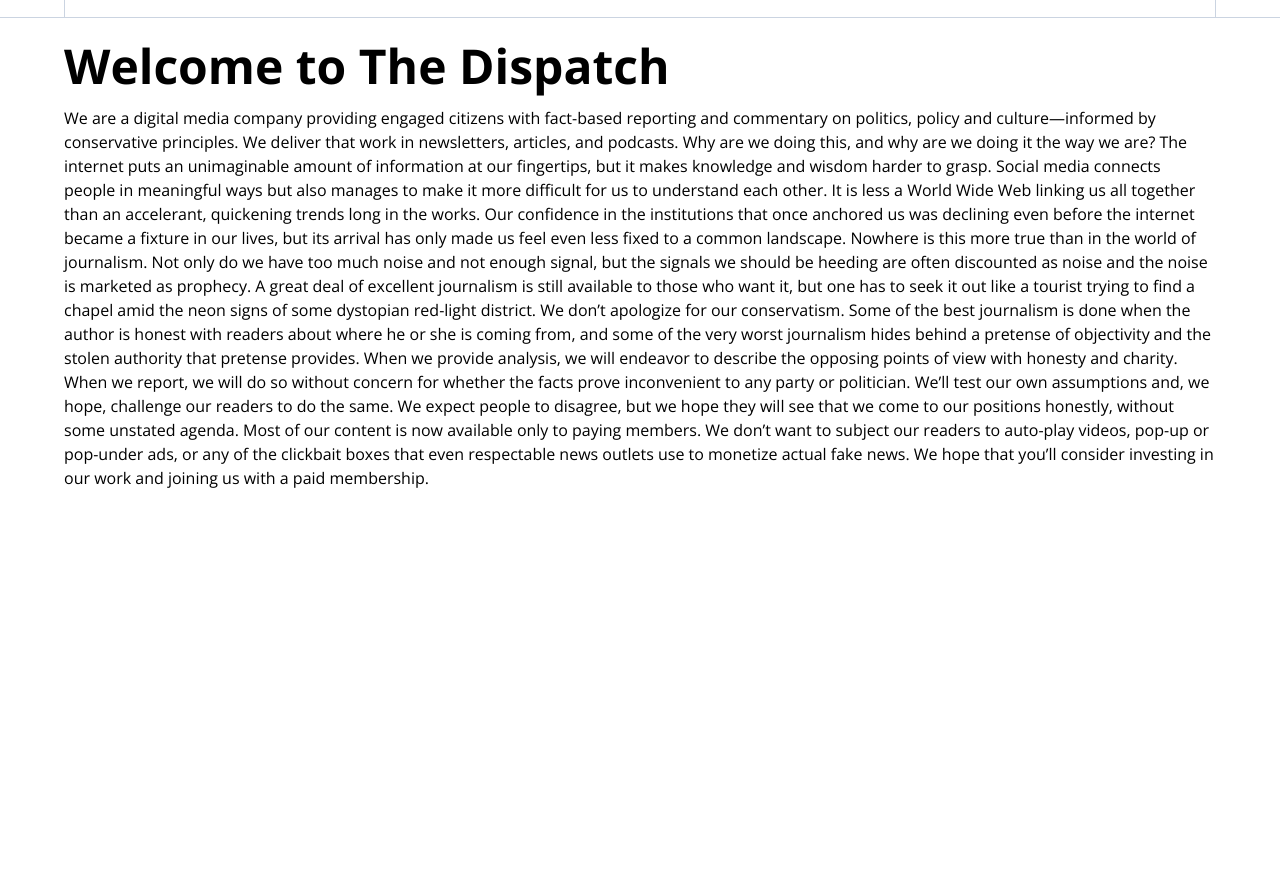
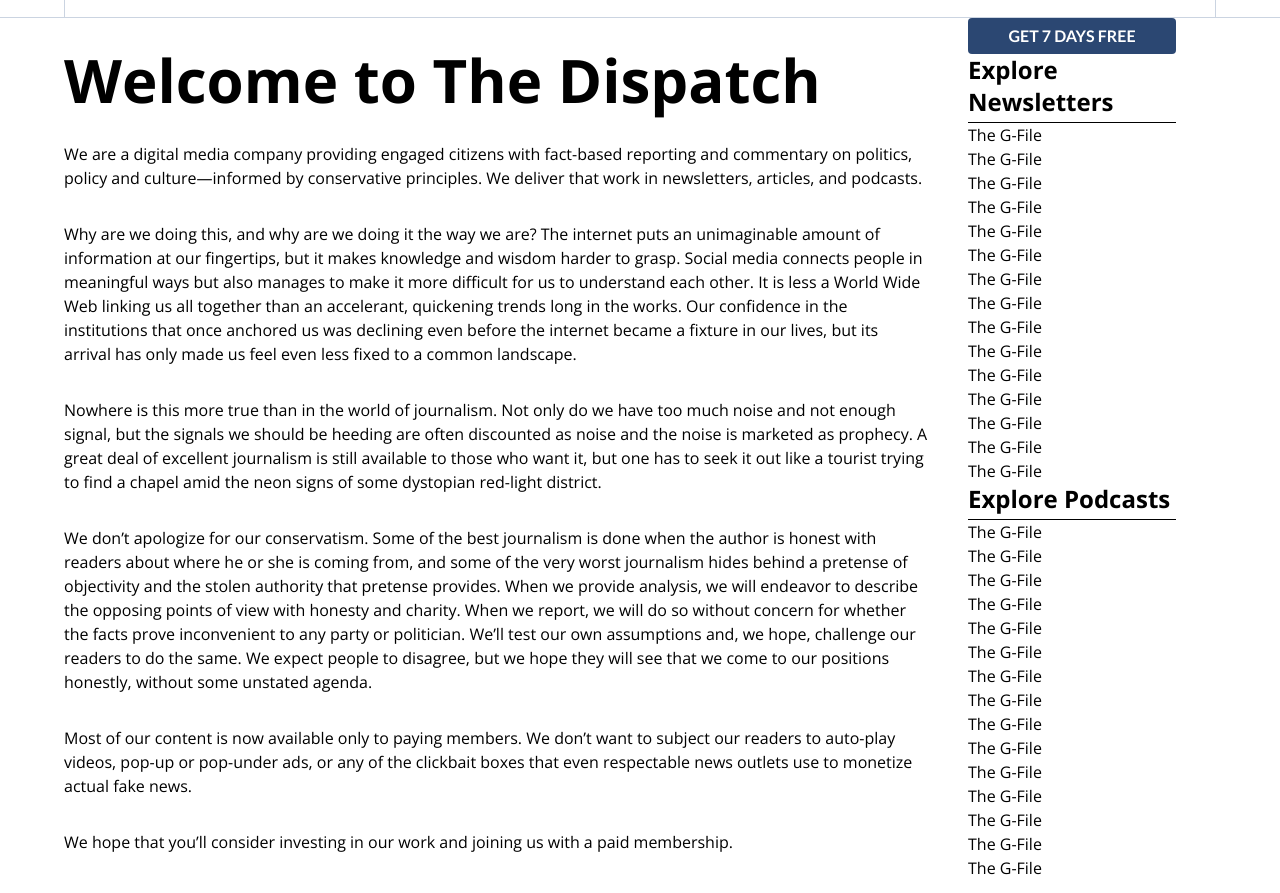
Before and after one commit to khaninshaldev/plain-chris-stirewalt, a website: page about.html in a window 1280 px wide. Shown: the part 59-952 px from the top of the page. Before the commit the page ends 800 px from the top, so only its background shows below. Drawn offline with nearby package versions, Linux system fonts and the light colour scheme.

Commit message:
functionality added

```diff
--- a/about.html
+++ b/about.html
@@ -31,17 +31,80 @@
       </section>
     </header>
 
-    <main class="container flex flex-col items-center">
-      <section class="pt-6 w-full flex flex-col justify-between">
-        <h1 class="text-5xl mb-4">Welcome to The Dispatch</h1>
+    <main class="container grid grid-cols-[3fr_1fr]">
+      <section class="main-column-one">
+        <section>
+          <h1 class="text-3xl lg:text-6xl my-8">Welcome to The Dispatch</h1>
 
-        <p>We are a digital media company providing engaged citizens with fact-based reporting and commentary on politics, policy and culture—informed by conservative principles. We deliver that work in newsletters, articles, and podcasts.
-          Why are we doing this, and why are we doing it the way we are? The internet puts an unimaginable amount of information at our fingertips, but it makes knowledge and wisdom harder to grasp. Social media connects people in meaningful ways but also manages to make it more difficult for us to understand each other. It is less a World Wide Web linking us all together than an accelerant, quickening trends long in the works. Our confidence in the institutions that once anchored us was declining even before the internet became a fixture in our lives, but its arrival has only made us feel even less fixed to a common landscape.
-          Nowhere is this more true than in the world of journalism.  Not only do we have too much noise and not enough signal, but the signals we should be heeding are often discounted as noise and the noise is marketed as prophecy. A great deal of excellent journalism is still available to those who want it, but one has to seek it out like a tourist trying to find a chapel amid the neon signs of some dystopian red-light district.
-          We don’t apologize for our conservatism. Some of the best journalism is done when the author is honest with readers about where he or she is coming from, and some of the very worst journalism hides behind a pretense of objectivity and the stolen authority that pretense provides. When we provide analysis, we will endeavor to describe the opposing points of view with honesty and charity. When we report, we will do so without concern for whether the facts prove inconvenient to any party or politician. We’ll test our own assumptions and, we hope, challenge our readers to do the same. We expect people to disagree, but we hope they will see that we come to our positions honestly, without some unstated agenda.
-          Most of our content is now available only to paying members. We don’t want to subject our readers to auto-play videos, pop-up or pop-under ads, or any of the clickbait boxes that even respectable news outlets use to monetize actual fake news.
-          We hope that you’ll consider investing in our work and joining us with a paid membership.</p>
+          <section class="flex flex-col gap-8"><p>We are a digital media company providing engaged citizens with fact-based reporting and commentary on politics, policy and culture—informed by conservative principles. We deliver that work in newsletters, articles, and podcasts.</p>
 
+            <p>Why are we doing this, and why are we doing it the way we are? The internet puts an unimaginable amount of information at our fingertips, but it makes knowledge and wisdom harder to grasp. Social media connects people in meaningful ways but also manages to make it more difficult for us to understand each other. It is less a World Wide Web linking us all together than an accelerant, quickening trends long in the works. Our confidence in the institutions that once anchored us was declining even before the internet became a fixture in our lives, but its arrival has only made us feel even less fixed to a common landscape. </p>
+
+            <p>Nowhere is this more true than in the world of journalism.  Not only do we have too much noise and not enough signal, but the signals we should be heeding are often discounted as noise and the noise is marketed as prophecy. A great deal of excellent journalism is still available to those who want it, but one has to seek it out like a tourist trying to find a chapel amid the neon signs of some dystopian red-light district. </p>
+
+            <p>We don’t apologize for our conservatism. Some of the best journalism is done when the author is honest with readers about where he or she is coming from, and some of the very worst journalism hides behind a pretense of objectivity and the stolen authority that pretense provides. When we provide analysis, we will endeavor to describe the opposing points of view with honesty and charity. When we report, we will do so without concern for whether the facts prove inconvenient to any party or politician. We’ll test our own assumptions and, we hope, challenge our readers to do the same. We expect people to disagree, but we hope they will see that we come to our positions honestly, without some unstated agenda.</p>
+
+            <p>Most of our content is now available only to paying members. We don’t want to subject our readers to auto-play videos, pop-up or pop-under ads, or any of the clickbait boxes that even respectable news outlets use to monetize actual fake news.</p>
+
+            <p>We hope that you’ll consider investing in our work and joining us with a paid membership.</p></section>
+
+        </section>
+
+        <section class="my-14 py-14 border-t border-b">
+          <h2 class="mb-4 text-2xl lg:text-4xl">Careers</h2>
+
+          <p>Click here to learn about working with The Dispatch.</p>
+        </section>
+
+        <section class="mb-14">
+          <h2 class="mb-4 text-2xl lg:text-4xl">Pitch Us</h2>
+
+          <p>The Dispatch welcomes contributions from outside writers and experts. If you have an idea for a piece, please send us an email summarizing the topic and some specific angles you would like to cover to pitches@thedispatch.com. We cannot guarantee a personal response, but pitches will be forwarded to a staff editor.</p>
+        </section>
+      </section>
+
+      <section class="main-column-two px-10">
+        <button class="w-full">get 7 days free</button>
+
+        <section>
+          <h3 class="text-2xl pb-1 border-b">Explore Newsletters</h3>
+
+          <p>The G-File</p>
+          <p>The G-File</p>
+          <p>The G-File</p>
+          <p>The G-File</p>
+          <p>The G-File</p>
+          <p>The G-File</p>
+          <p>The G-File</p>
+          <p>The G-File</p>
+          <p>The G-File</p>
+          <p>The G-File</p>
+          <p>The G-File</p>
+          <p>The G-File</p>
+          <p>The G-File</p>
+          <p>The G-File</p>
+          <p>The G-File</p>
+        </section>
+
+        <section>
+          <h3 class="text-2xl pb-1 border-b">Explore Podcasts</h3>
+
+          <p>The G-File</p>
+          <p>The G-File</p>
+          <p>The G-File</p>
+          <p>The G-File</p>
+          <p>The G-File</p>
+          <p>The G-File</p>
+          <p>The G-File</p>
+          <p>The G-File</p>
+          <p>The G-File</p>
+          <p>The G-File</p>
+          <p>The G-File</p>
+          <p>The G-File</p>
+          <p>The G-File</p>
+          <p>The G-File</p>
+          <p>The G-File</p>
+        </section>
       </section>
     </main>
   </body>
```
Also changed, not shown: index.html (+110 -3 lines), dist/output.css.
